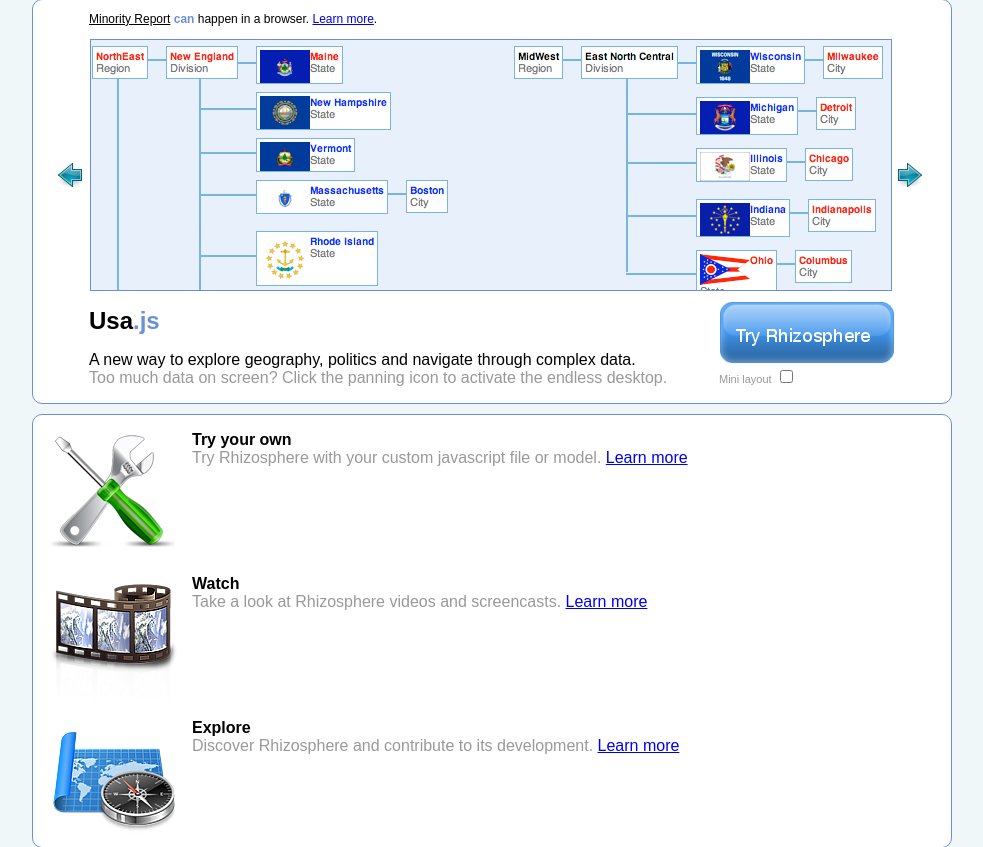
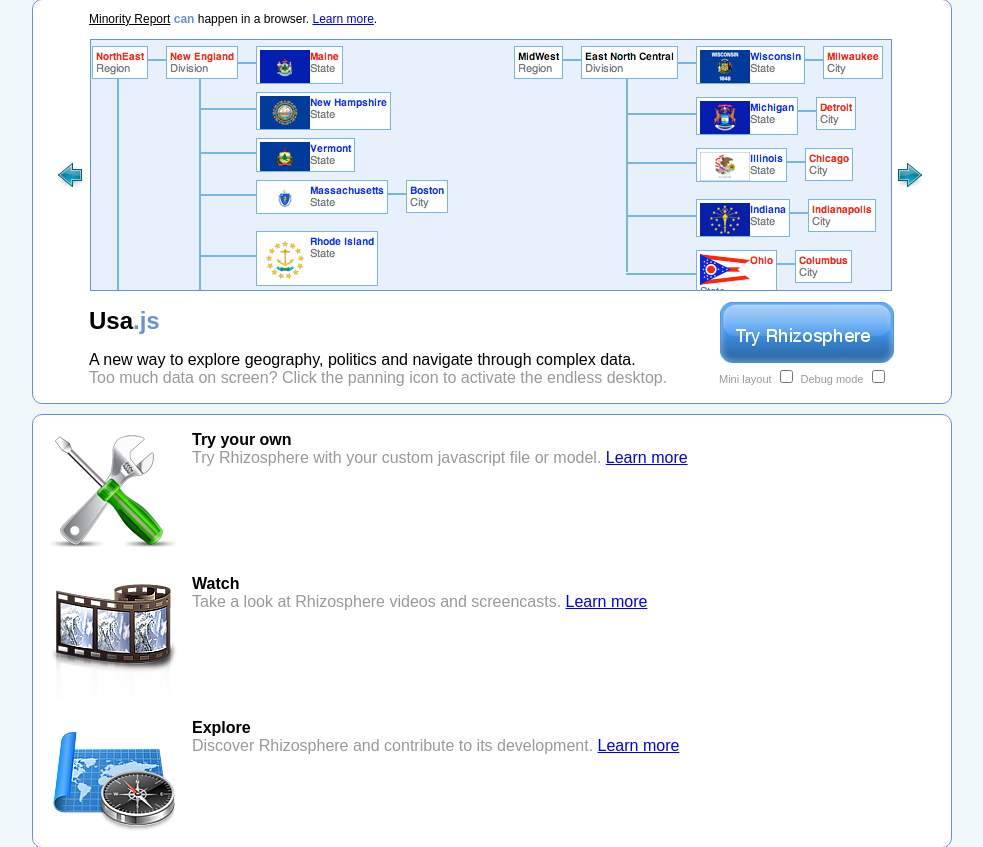
Before and after one commit to battlehorse/rhizosphere, a Python web app: template appengine/src/templates/index.html in a window 1280 px wide. Shown: the part 94-941 px from the top of the page, without its empty margins (148-1131 px from the left). Run offline with Jinja, Linux system fonts and the light colour scheme; the template is opened without the code that fills it, so the values that code supplies are empty; some libraries are stand-ins or nearby versions.

Commit message:
Added option to start Rhizosphere in debug mode

```diff
--- a/appengine/src/templates/index.html
+++ b/appengine/src/templates/index.html
@@ -60,11 +60,6 @@
       .bluelight {
         color: #6b90da;
       }
-
-      #mini-label, #try-your-own-mini-label {
-        color: #999;
-        font-size: 11px;
-      }
     </style>
     <script src="static/shared/js/jquery-1.4.1.min.js" type="text/javascript" charset="utf-8"></script>
     <script src="static/welcome/js/jquery.jcarousel.pack.js" type="text/javascript" charset="utf-8"></script>
@@ -80,8 +75,10 @@
         'sample/bugs.js',
         'sample/usa.js' ];
 
-      function go(js_file, mini_id) {
-        var url = 'rhizo.html?source=' + js_file;
+      function go(js_file, mini_id, debug_id) {
+        var url = 'rhizo.html?d=' +
+            (document.getElementById(debug_id).checked ? '1' : '0') +
+            '&source=' + js_file;
         var windowName = 'rhizosphere';
         var windowFeatures = 'status=0,toolbar=0,location=0,menubar=0,resizable=1,scrollbars=1,';
         windowFeatures += (document.getElementById(mini_id).checked ? "height=300,width=350" : "height=700, width=1000");
@@ -106,10 +103,10 @@
           }
         });
         $('.try-rhizosphere-link').click(function() {
-          go(carousel_js_file, 'mini');
+          go(carousel_js_file, 'mini', 'debug');
         });
         $('#try-your-own').submit(function() {
-          return go($('#source').val(), 'try-your-own-mini');
+          return go($('#source').val(), 'try-your-own-mini', 'try-your-own-debug');
         });
         $('#try-learn').click(function() {
           $('#try-learn-contents').show('fast');
@@ -174,6 +171,8 @@
           </a><br />
           <label for="mini" class="smaller">Mini layout</label>
           <input type="checkbox" name="mini" id="mini" >
+          <label for="debug" class="smaller">Debug mode</label>
+          <input type="checkbox" name="debug" id="debug">
         </div>
         <div id="desc-1" class="carousel-description">
           <h2>Picasa<span class="bluelight">.js</span></h2>
@@ -246,8 +245,10 @@
                     </td>
                   </tr><tr valign="top">
                     <td>
-                      <label for="try-your-own-mini" class="smaller">Mini layout</label>
                       <input type="checkbox" name="try-your-own-mini" id="try-your-own-mini" >
+                      <label for="try-your-own-mini" class="smaller">Mini layout</label><br />
+                      <input type="checkbox" name="try-your-own-debug" id="try-your-own-debug">
+                      <label for="try-your-own-debug" class="smaller">Debug Mode</label>
                     </td><td>
                       <span class="smaller"><strong>Example:</strong> sample/people.js</span>
                       <p class="small justified">
```
